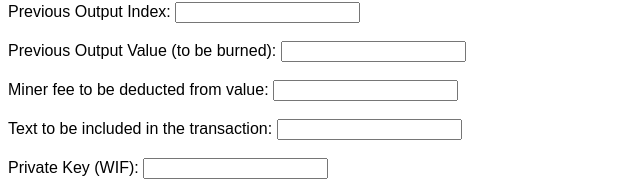
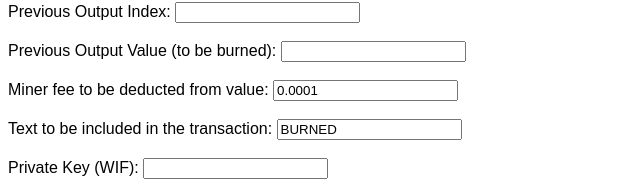
Before and after one commit to dragon-riders-team/komodo-burner, a website: page index.html in a window 1280 px wide. Shown: the part 238-428 px from the top of the page, without its empty margins (0-640 px from the left). Drawn offline with Linux system fonts and the light colour scheme.

Commit message:
add some default values to form

```diff
--- a/index.html
+++ b/index.html
@@ -20,8 +20,8 @@
       Previous Transaction ID: <input type="text" name="txid"><br><br>
       Previous Output Index: <input type="number" min="0" name="prevOutIndex"><br><br>
       Previous Output Value (to be burned): <input type="number" min="0" step="0.000001" name="outputValue"><br><br>
-      Miner fee to be deducted from value: <input type="number" min="0" step="0.000001" name="fee"><br><br>
-      Text to be included in the transaction: <input type="text" name="opreturnData"><br><br>
+      Miner fee to be deducted from value: <input type="number" min="0" step="0.000001" name="fee" value="0.0001"><br><br>
+      Text to be included in the transaction: <input type="text" name="opreturnData" value="BURNED"><br><br>
       Private Key (WIF): <input type="password" name="privateKey"><br><br>
       Overwintered (uncheck for OOT/ZILLA): <input type="checkbox" checked="checked" name="isOverwintered"><br><br>
       <input
```
